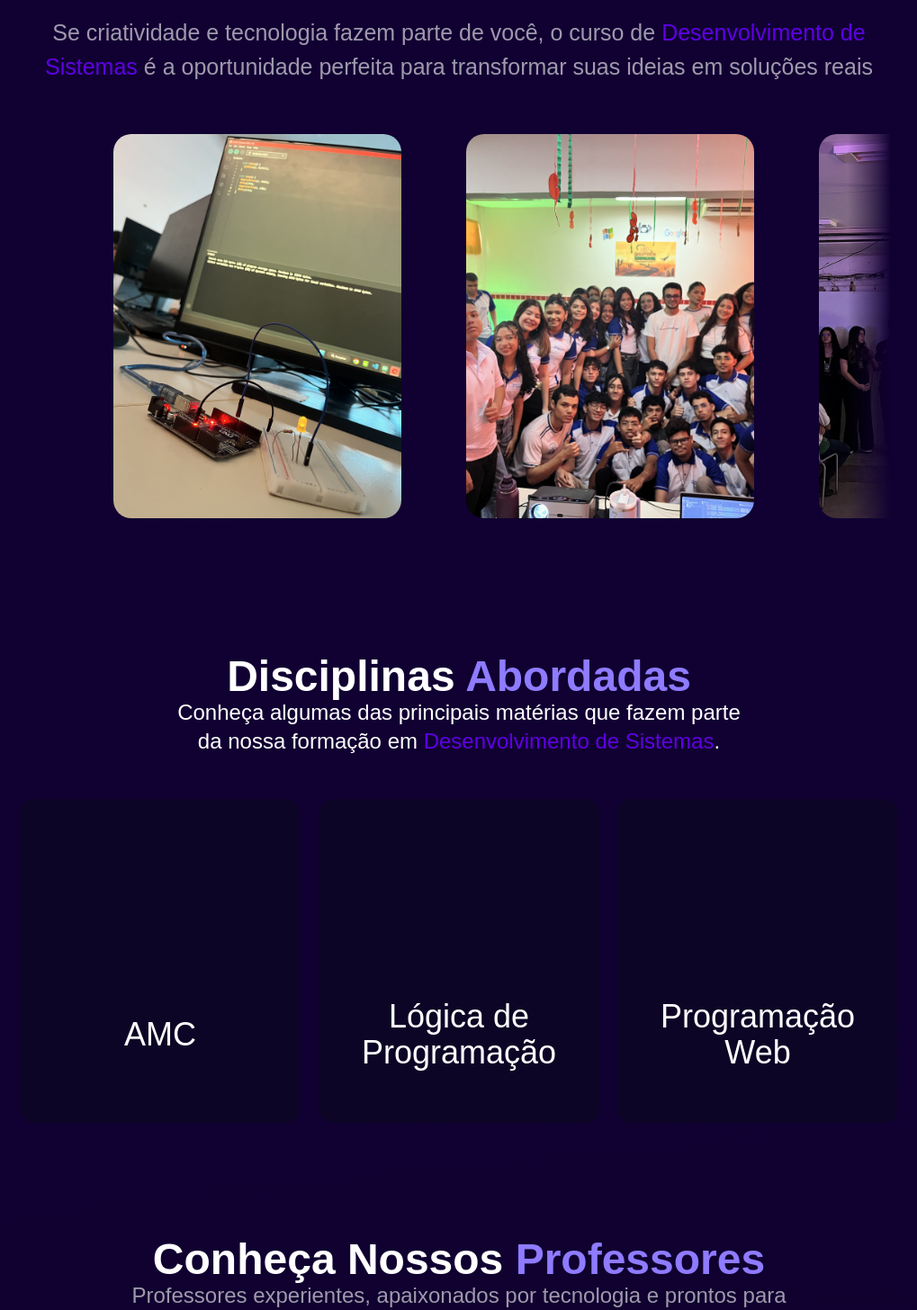
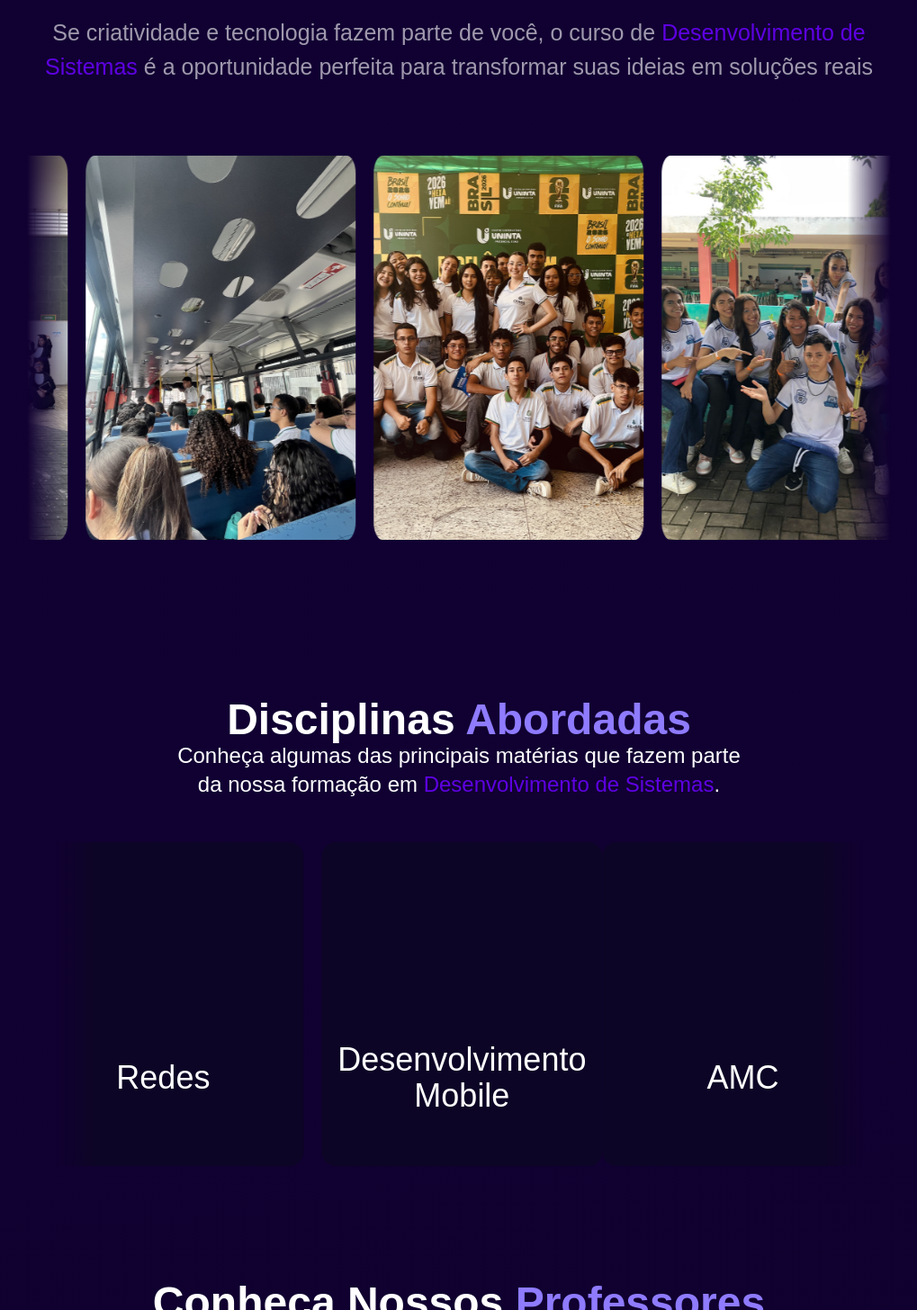
Before and after one commit to GabriewF/devline-projeto-social, a React (Vite) app: page / in a window 1280 px wide. Shown: the part 1154-2610 px from the top of the page at 90% size, without its empty margins (130-1149 px from the left). Built offline with nearby package versions, Linux system fonts and the light colour scheme; some icons are missing.

Commit message:
feat: added infinite-carroseur in About and Disciplins Slide

```diff
--- a/src/assets/css/tailwind.css
+++ b/src/assets/css/tailwind.css
@@ -17,4 +17,19 @@
     --color-signature-purple-800: oklch(0.807 0.102 286.658);
     --color-signature-purple-900: oklch(0.878 0.062 286.658);
     --color-signature-purple-950: oklch(0.95 0.025 286.658);
+
+
+    --animate-slide-infinite: slide-infinite 10s linear infinite;
+    --animate-slide-infinite-slow: slide-infinite 19s linear infinite;
+
+
+    @keyframes slide-infinite {
+        from {
+            transform: translateX(0) ;
+        }
+
+        to {
+            transform: translateX(-100%) ;
+        }
+    }
 }
--- a/src/components/views/About.tsx
+++ b/src/components/views/About.tsx
@@ -18,11 +18,11 @@ export default function About() {
                 </p>
             </div>
 
-            <div className="flex flex-1 items-center justify-center px-10">
+            <div className="py-6 flex flex-1 items-center justify-center px-10">
                 <div
                     className="
-                    flex gap-18
-                    w-4/5 px-24 py-6
+                    flex
+                    w-4/5 py-6
                     items-center justify-start
 
                     mask-x
@@ -32,15 +32,46 @@ export default function About() {
                     overflow-x-auto
 
                     scrollbar-none
-                    snap-x snap-mandatory
                 "
                 >
+                    <div className="flex shrink-0 items-center animate-slide-infinite-slow">
                         {imagesIndex.map((_, index) => (
                             <img
                                 className="
                                     w-[320px]
                                     object-cover
                                     aspect-3/4
+
+                                    px-2.5
+
+                                    rounded-[20px]
+                                    snap-center
+                                    transition-all
+                                    duration-300
+                                    hover:scale-105
+                                    shrink-0
+                                    will-change-transform
+
+                                    transform-gpu
+                                    origin-center
+                                "
+
+                                src={`/imgs/about/${index}.png`}
+                                alt="Imagens"
+                                key={index}
+                            />
+                        ))}
+                    </div>
+
+                    <div className="flex shrink-0 items-center animate-slide-infinite-slow">
+                        {imagesIndex.map((_, index) => (
+                            <img
+                                className="
+                                    w-[320px]
+                                    object-cover
+                                    aspect-3/4
+
+                                    px-2.5
 
                                     rounded-[20px]
                                     snap-center
@@ -62,5 +93,6 @@ export default function About() {
                     </div>
                 </div>
             </div>
+        </div>
     );
 }
--- a/src/components/views/Disciplins.tsx
+++ b/src/components/views/Disciplins.tsx
@@ -39,16 +39,6 @@ export default function Disciplins() {
     const [startIndex, setStartIndex] = useState(0);
     const [lastIndex, setlastIndex] = useState(2);
 
-    const nextItems = () => {
-        setStartIndex(startIndex + 3);
-        setlastIndex(lastIndex + 3);
-        console.log(items.length);
-    };
-
-    const backItems = () => {
-        setStartIndex(startIndex - 3);
-        setlastIndex(lastIndex - 3);
-    };
 
     return (
         <div
@@ -66,32 +56,29 @@ export default function Disciplins() {
                 </p>
             </div>
 
-            <div className="flex gap-8 items-center justify-center w-full">
-                <button
-                    className={startIndex == 0 ? "opacity-0 cursor-default" : "opacity-100 cursor-pointer"}
-                    disabled={startIndex == 0}
-                    onClick={backItems}
-                >
-                    <Icon icon="ic:round-play-arrow" className="rotate-180" width={60} height={60} />
-                </button>
+            <div className="flex w-full justify-center">
+                <div className="flex w-[70%] overflow-hidden scrollbar-none mask-x mask-x-from-95%">
 
-                <div className="flex items-center justify-start gap-5">
-                    {items
-                        .filter((_, index) => index >= startIndex && index <= lastIndex)
-                        .map((v) => (
-                            <CardDiscipline icon={v.icon} label={v.label} />
+                    <div className="flex shrink-0 items-center gap-5 animate-slide-infinite">
+                        {items.map((v, index) => (
+                            <CardDiscipline
+                                key={`first-${index}`}
+                                icon={v.icon}
+                                label={v.label}
+                            />
                         ))}
+                    </div>
+
+                    <div className="flex shrink-0 items-center gap-5 animate-slide-infinite">
+                        {items.map((v, index) => (
+                            <CardDiscipline
+                                key={`second-${index}`}
+                                icon={v.icon}
+                                label={v.label}
+                            />
+                        ))}
+                    </div>
                 </div>
-
-                <button
-                    className={
-                        lastIndex >= items.length - 1 ? "opacity-0 cursor-default" : "opacity-100 cursor-pointer"
-                    }
-                    disabled={lastIndex >= items.length - 1}
-                    onClick={nextItems}
-                >
-                    <Icon icon="ic:round-play-arrow" width={60} height={60} />
-                </button>
             </div>
         </div>
     );
```
Lines whose indentation alone changed are shown as unchanged.
